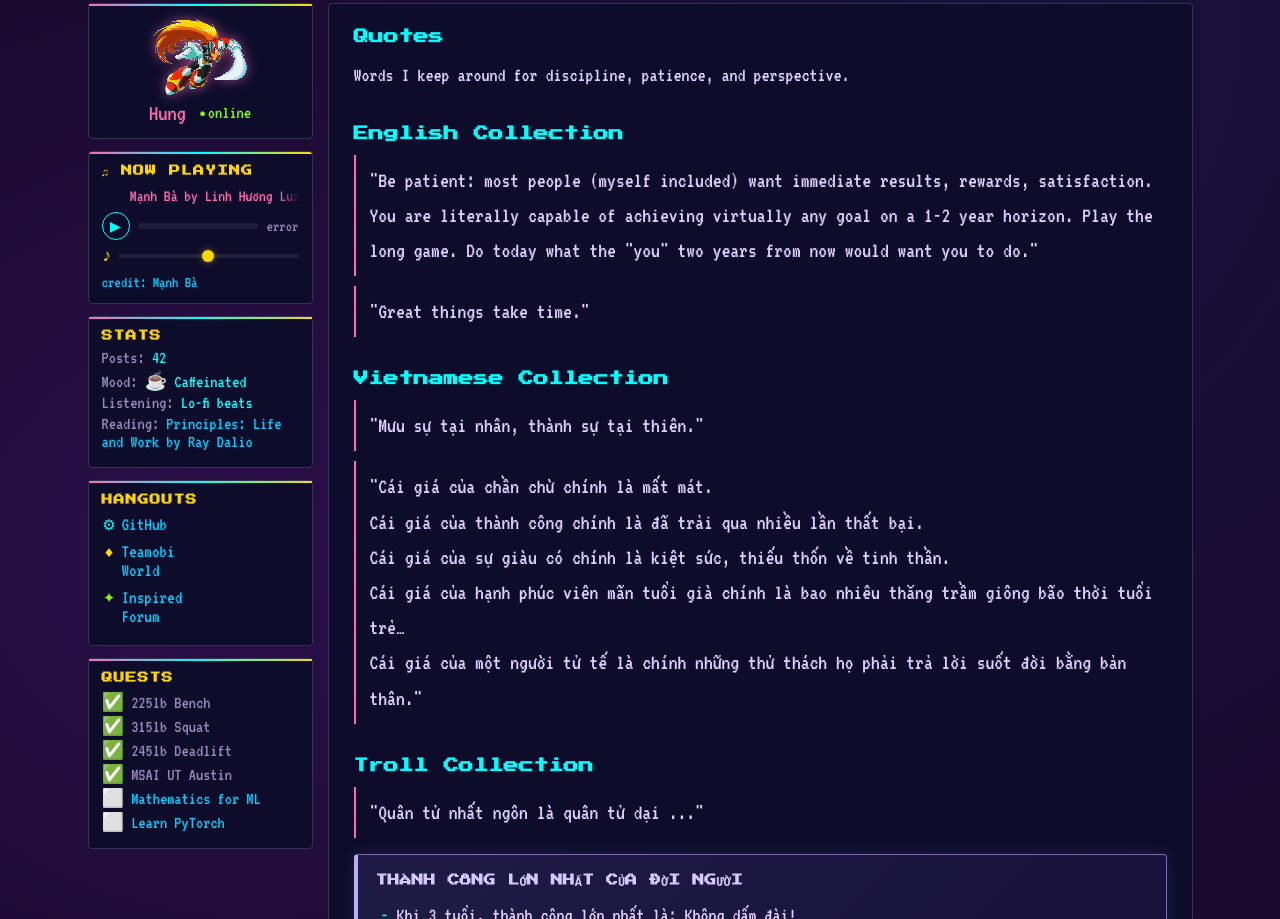
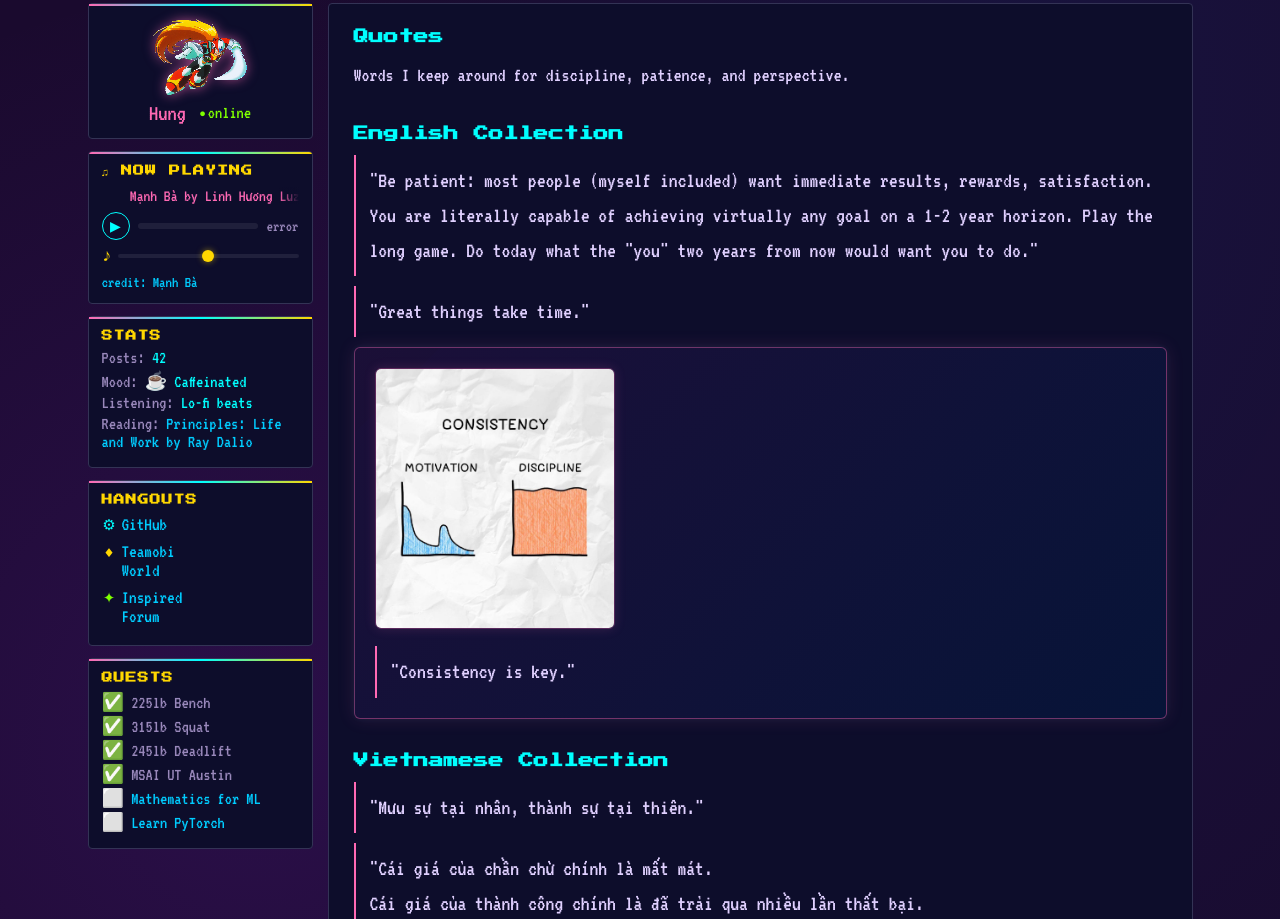
Before and after one commit to hungngdoan/hung-blog, an Eleventy site: page src/quotes.njk in a window 1280 px wide. Shown: the part 340-1259 px from the top of the page. Built offline with nearby package versions, Linux system fonts and the light colour scheme; Eleventy itself is replaced by a stand-in of ours; files that its build step writes are made by us from their sources; no server answers.

Commit message:
Add quote consistency

```diff
--- a/src/css/style.css
+++ b/src/css/style.css
@@ -978,6 +978,40 @@ body::before {
   margin: 0;
 }
 
+.quotes-section .quote-featured {
+  background:
+    linear-gradient(
+      135deg,
+      rgba(255, 105, 180, 0.08),
+      rgba(0, 255, 255, 0.05)
+    ),
+    rgba(0, 0, 50, 0.4);
+  border: 1px solid rgba(255, 105, 180, 0.4);
+  border-radius: 6px;
+  box-shadow: 0 0 18px rgba(255, 105, 180, 0.12), 0 0 6px rgba(0, 255, 255, 0.06);
+  padding: 20px;
+}
+
+.quotes-section .quote-featured-img {
+  width: 240px;
+  border-radius: 6px;
+  border: 1px solid rgba(255, 105, 180, 0.3);
+  box-shadow: 0 0 12px rgba(255, 105, 180, 0.15);
+}
+
+.quotes-section .quote-featured-text {
+  border-left: 2px solid var(--accent-pink);
+  padding: 8px 0 8px 14px;
+  margin-top: 14px;
+}
+
+.quotes-section .quote-featured-text p {
+  color: var(--text-main);
+  font-size: 22px;
+  line-height: 1.6;
+  margin: 0;
+}
+
 .quotes-section .troll-feature {
   background:
     linear-gradient(
--- a/src/quotes.njk
+++ b/src/quotes.njk
@@ -19,6 +19,12 @@ permalink: quotes.html
     <blockquote class="quote-item">
       <p>"Great things take time."</p>
     </blockquote>
+    <div class="quote-featured">
+      <img src="/img/movitvationVSDiscipline.jpg" alt="Motivation vs Discipline - motivation fades but discipline stays consistent" class="quote-featured-img" />
+      <blockquote class="quote-featured-text">
+        <p>"Consistency is key."</p>
+      </blockquote>
+    </div>
   </div>
 
   <h2>Vietnamese Collection</h2>
```
Also changed, not shown: src/img/movitvationVSDiscipline.jpg (added).
